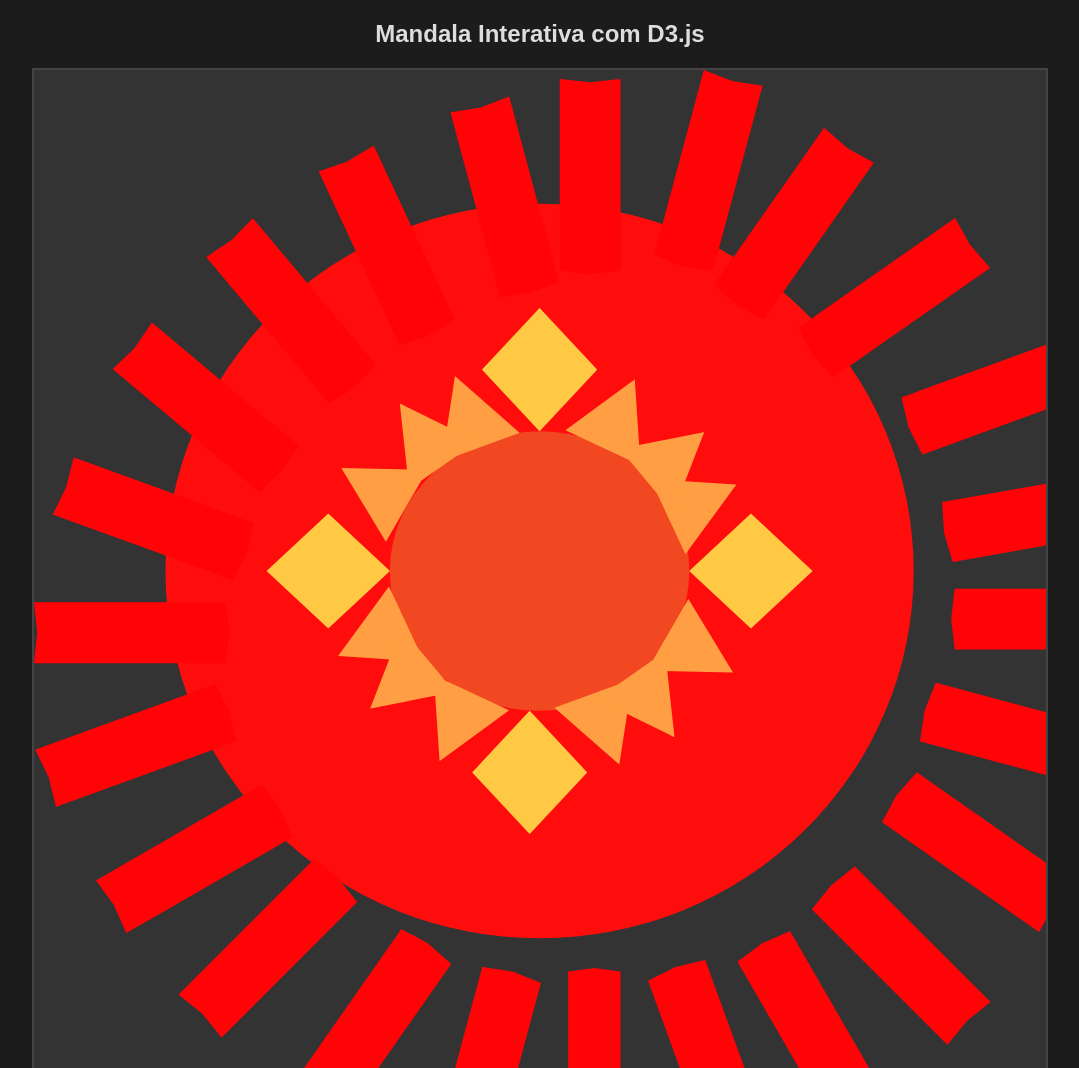
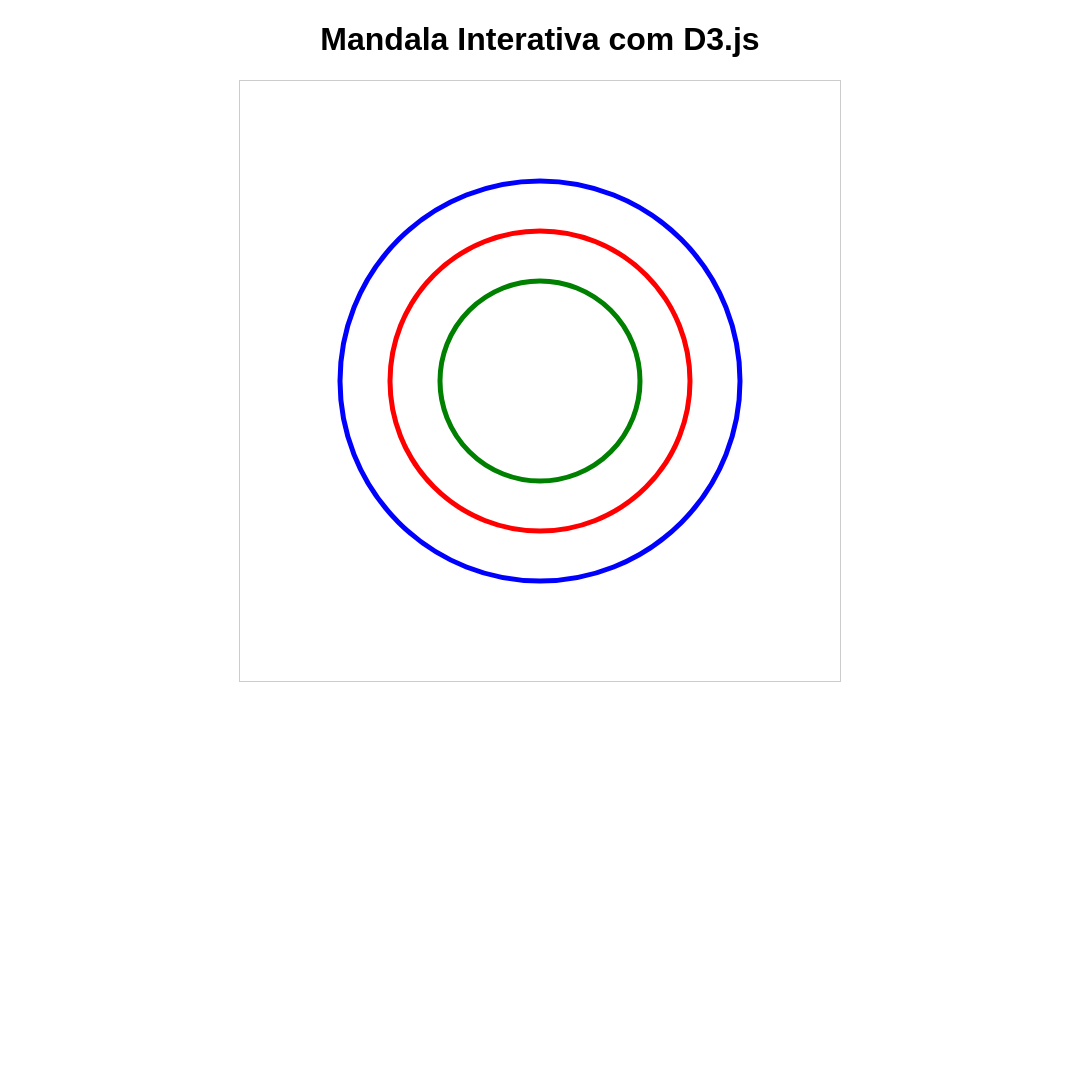
Before and after one commit to lucasrjorge/ponderada_ux2, a plain HTML site: page index.html in a window 1280 px wide. Shown: the top 1068 px of the page, without its empty margins (100-1179 px from the left). After the commit the page ends 800 px from the top, so only its background shows below. Drawn offline with nearby package versions, Linux system fonts and the light colour scheme.

Commit message:
Update index.html

```diff
--- a/index.html
+++ b/index.html
@@ -1,167 +1,103 @@
 <!DOCTYPE html>
-<html lang="pt-BR">
+<html lang="pt">
 <head>
-    <meta charset="UTF-8">
+  <meta charset="utf-8">
   <title>Mandala Interativa com D3.js</title>
+  <!-- Importa o D3.js via CDN -->
   <script src="https://d3js.org/d3.v7.min.js"></script>
   <style>
     body {
-            font-family: Arial, sans-serif;
-            background-color: #1c1c1c;
-            color: white;
+      font-family: sans-serif;
       text-align: center;
+      margin-top: 20px;
     }
-
     svg {
-            margin: 20px auto;
-            border: 2px solid #444;
-            background-color: #333;
+      border: 1px solid #ccc;
+      margin: auto;
       display: block;
-            max-width: 80%;
-            height: auto;
-        }
-
-        h2 {
-            margin-top: 20px;
-            color: #ddd;
     }
   </style>
 </head>
 <body>
-    <h2>Mandala Interativa com D3.js</h2>
-
-    <!-- Contêiner para a Mandala -->
-    <div id="mandala-container"></div>
+  <h1>Mandala Interativa com D3.js</h1>
+  <!-- Seu SVG da mandala; substitua os elementos abaixo pelo seu código SVG com os IDs apropriados -->
+  <svg id="mandala" width="600" height="600" viewBox="0 0 600 600">
+    <!-- Exemplo de componentes da mandala -->
+    <circle id="circle1" cx="300" cy="300" r="200" fill="none" stroke="blue" stroke-width="5"/>
+    <circle id="circle2" cx="300" cy="300" r="150" fill="none" stroke="red" stroke-width="5"/>
+    <circle id="circle3" cx="300" cy="300" r="100" fill="none" stroke="green" stroke-width="5"/>
+  </svg>
 
   <script>
-        // Carregar o arquivo SVG da mandala
-        d3.xml("mandala.svg").then(data => {
-            const svgNode = data.documentElement;
-            document.getElementById("mandala-container").appendChild(svgNode);
+    // Seleciona o SVG
+    const svg = d3.select("#mandala");
 
-            const svg = d3.select("svg");
-
-            // 💡 Função de Zoom e Pan
-            const zoom = d3.zoom()
-                .scaleExtent([0.5, 5])
-                .on("zoom", function (event) {
-                    svg.attr("transform", event.transform);
+    // Cria um grupo para encapsular todos os elementos da mandala.
+    // Isso facilita a aplicação de transformações (zoom e rotação) em conjunto.
+    const mandalaGroup = svg.append("g").attr("id", "mandala-group");
+    // Move todos os elementos existentes (exceto o grupo recém-criado) para dentro do grupo.
+    svg.selectAll("*:not(#mandala-group)").each(function() {
+      mandalaGroup.node().appendChild(this);
     });
 
+    // Configuração do zoom usando D3
+    const zoom = d3.zoom()
+      .scaleExtent([0.5, 10]) // Limita os níveis de zoom
+      .on("zoom", (event) => {
+        mandalaGroup.attr("transform", event.transform);
+      });
     svg.call(zoom);
 
-            // 💡 Função de Animação Pulsante
-            function pulsar(element) {
-                d3.select(element)
-                    .transition()
-                    .duration(1000)
-                    .attr("transform", "scale(1.1)")
-                    .transition()
-                    .duration(1000)
-                    .attr("transform", "scale(1)")
-                    .on("end", () => pulsar(element));
-            }
+    // Adiciona interações e animações aos componentes da mandala
+    mandalaGroup.selectAll("*").each(function() {
+      const element = d3.select(this);
 
-            // 💡 Função de Animação de Rotação
-            function rotacionar(element) {
-                d3.select(element)
-                    .transition()
-                    .duration(2000)
-                    .attr("transform", "rotate(360)")
-                    .on("end", () => d3.select(element).attr("transform", "rotate(0)"));
-            }
-
-            // 💡 Função de Arrastar com Drag
-            function dragstarted(event, d) {
-                d3.select(this).raise().attr("stroke", "black");
-            }
-
-            function dragged(event, d) {
+      // Efeito ao passar o mouse: aumenta temporariamente a largura do stroke
+      element.on("mouseover", function() {
         d3.select(this)
-                    .attr("x", event.x)
-                    .attr("y", event.y);
-            }
-
-            function dragended(event, d) {
-                d3.select(this).attr("stroke", null);
-            }
-
-            const dragBehavior = d3.drag()
-                .on("start", dragstarted)
-                .on("drag", dragged)
-                .on("end", dragended);
-
-            // 💡 Função de Mudança de Cor ao Passar o Mouse
-            function mudarCor(element, cor) {
-                d3.select(element)
           .transition()
           .duration(300)
-                    .attr("fill", cor);
-            }
-
-            // 💡 Interação e Animação das Pétalas
-            svg.selectAll("[id^='petal']")
-                .each(function() {
-                    pulsar(this);  // Animação contínua
-                })
-                .call(dragBehavior)
-                .on("mouseover", function() {
-                    mudarCor(this, "yellow");
+          .attr("stroke-width", 10);
       })
       .on("mouseout", function() {
-                    mudarCor(this, "red");
+        d3.select(this)
+          .transition()
+          .duration(300)
+          .attr("stroke-width", 5);
       });
 
-            // 💡 Interação e Animação dos Triângulos
-            svg.selectAll("[id^='triangle']")
-                .on("click", function() {
-                    rotacionar(this);
-                })
-                .on("mouseover", function() {
-                    mudarCor(this, "orange");
-                })
-                .on("mouseout", function() {
-                    mudarCor(this, "yellow");
-                });
-
-            // 💡 Interação e Animação dos Losangos
-            svg.selectAll("[id^='losangle']")
-                .on("click", function() {
-                    rotacionar(this);
-                })
-                .on("mouseover", function() {
-                    mudarCor(this, "blue");
-                })
-                .on("mouseout", function() {
-                    mudarCor(this, "yellow");
-                });
-
-            // 💡 Interação e Animação dos Círculos Centrais (Balls)
-            svg.selectAll("[id^='ball']")
-                .on("click", function() {
-                    rotacionar(this);
-                })
-                .on("mouseover", function() {
-                    mudarCor(this, "white");
-                })
-                .on("mouseout", function() {
-                    mudarCor(this, "orange");
-                });
-
-            // 💡 QuadTree para Seleção Otimizada
-            const quadTree = d3.quadtree()
-                .x(d => parseFloat(d3.select(d).attr("cx")))
-                .y(d => parseFloat(d3.select(d).attr("cy")))
-                .addAll(svg.selectAll("circle").nodes());
-
-            svg.on("click", function(event) {
-                const [mx, my] = d3.pointer(event);
-                const found = quadTree.find(mx, my);
-                if (found) {
-                    mudarCor(found, "cyan");
+      // Clique: alterna o preenchimento entre "yellow" e "none"
+      element.on("click", function(event) {
+        // Evita que o clique interfira na função de zoom
+        event.stopPropagation();
+        const currentFill = d3.select(this).attr("fill");
+        if (currentFill === "yellow") {
+          d3.select(this)
+            .transition()
+            .duration(300)
+            .attr("fill", "none");
+        } else {
+          d3.select(this)
+            .transition()
+            .duration(300)
+            .attr("fill", "yellow");
         }
       });
     });
+
+    // Função para animar a rotação contínua da mandala
+    function animateRotation() {
+      mandalaGroup.transition()
+        .duration(10000) // Duração de 10 segundos para uma volta completa
+        .attrTween("transform", function() {
+          // Gira em torno do centro (300,300) — ajuste se necessário
+          return d3.interpolateString("rotate(0,300,300)", "rotate(360,300,300)");
+        })
+        .on("end", animateRotation); // Reinicia a animação ao término
+    }
+
+    // Inicia a animação de rotação
+    animateRotation();
   </script>
 </body>
 </html>
```
Lines whose indentation alone changed are shown as unchanged.
